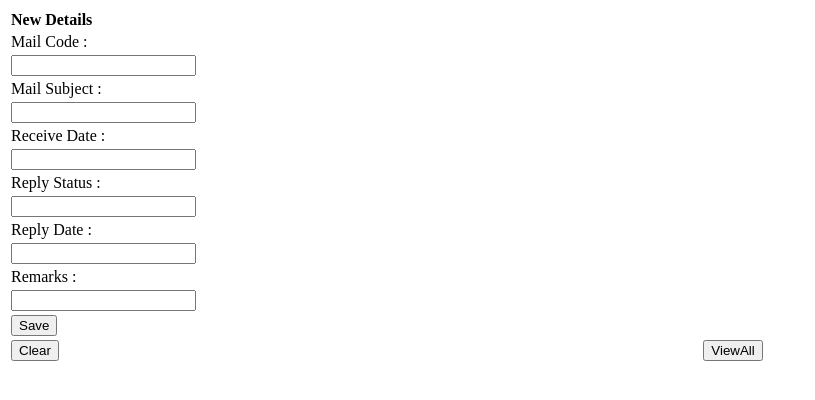
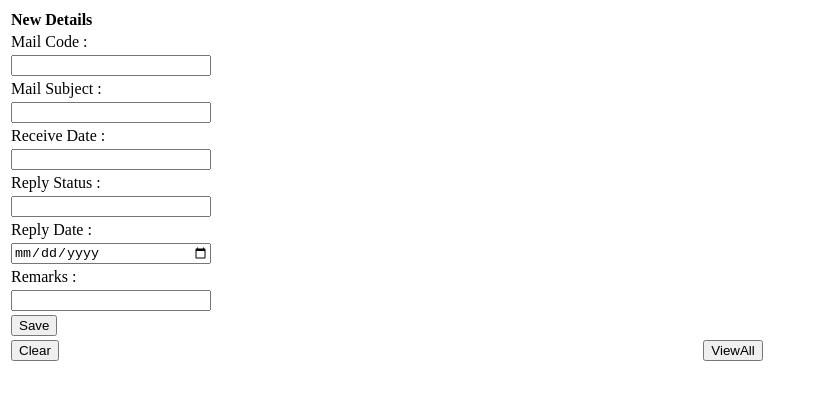
Before and after one commit to vigneshsatha/MailKeeper, a website: page html/index.html in a window 1280 px wide. Shown: the whole page, without its empty margins (0-815 px from the left). Drawn offline with Linux system fonts and the light colour scheme.

```diff
--- a/html/index.html
+++ b/html/index.html
@@ -25,7 +25,7 @@
 			</tr>
 			<tr>
 				<td colspan="2">
-					<input  type="text" ng-model="mail.code"/>
+					<input  type="text" ng-model="mail.code" style="width:200px;"/>
 				</td>
 
 			</tr>
@@ -36,7 +36,7 @@
 			</tr>
 			<tr>
 				<td colspan="2">
-					<input  type="text" ng-model="mail.mailSub"/>
+					<input  type="text" ng-model="mail.mailSub" style="width:200px;"/>
 				</td>
 			</tr>
 			<tr>
@@ -46,7 +46,7 @@
 			</tr>
 			<tr>
 				<td colspan="2">
-					<input  type="text" ng-model="mail.receiveDate"/>
+					<input  type="text" ng-model="mail.receiveDate" style="width:200px;"/>
 				</td>
 			</tr>
 			<tr>
@@ -56,7 +56,7 @@
 			</tr>
 			<tr>
 				<td colspan="2">
-					<input  type="text" ng-model="mail.replyStatus"/>
+					<input  type="text" ng-model="mail.replyStatus" style="width:200px;"/>
 				</td>
 			</tr>
 			<tr>
@@ -66,7 +66,7 @@
 			</tr>
 			<tr>
 				<td colspan="2">
-					<input  type="text" ng-model="mail.replyDate"/>
+					<input  type="date" ng-model="mail.replyDate" style="width:200px;"/>
 				</td>
 			</tr>
 			<tr>
@@ -76,7 +76,7 @@
 			</tr>
 			<tr>
 				<td colspan="2">
-					<input  type="text" ng-model="mail.remarks"/>
+					<input  type="text" ng-model="mail.remarks" style="width:200px;"/>
 				</td>
 			</tr>
 			<tr>
```
